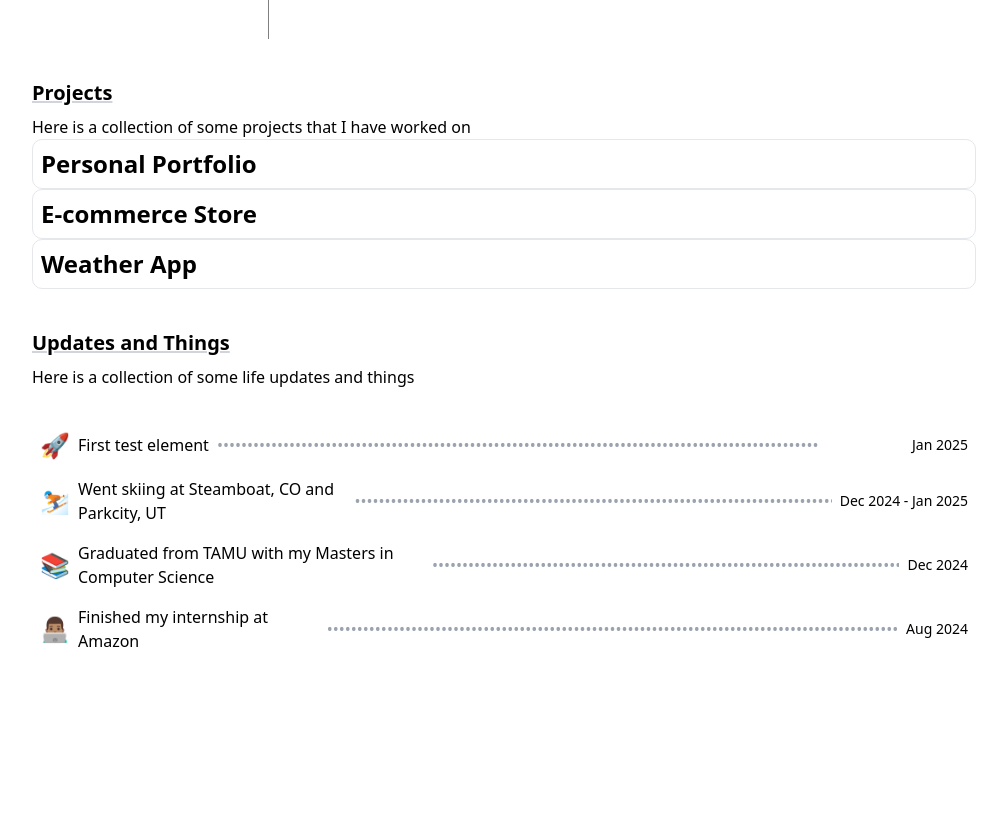
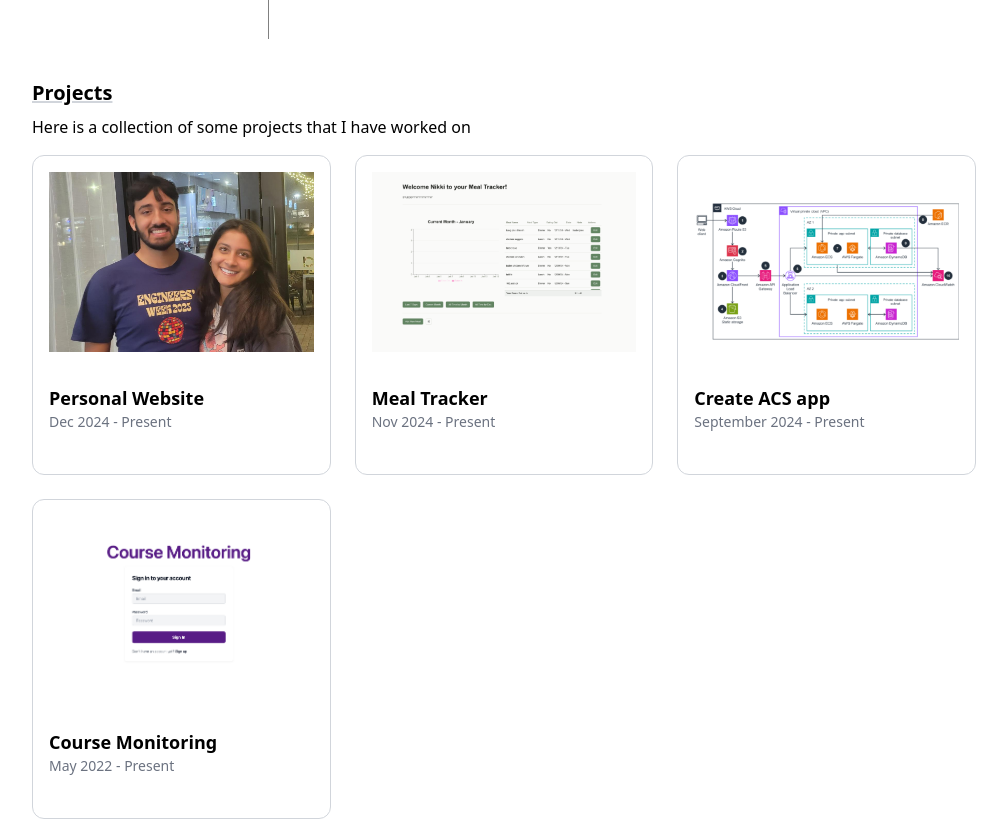
Before and after one commit to adamsulemanji/PersonalWebsite, a Next.js app in the folder frontend/: page / in a window 1280 px wide. Shown: the part 1800-2620 px from the top of the page, without its empty margins (136-1143 px from the left). Built offline with nearby package versions, Linux system fonts and the light colour scheme.

Commit message:
Update project details and enhance layout in personal website

```diff
--- a/frontend/src/app/page.tsx
+++ b/frontend/src/app/page.tsx
@@ -189,7 +189,7 @@ export default function Home() {
                 Projects{' '}
                 <span className='absolute bottom-0 left-0 mt-1 block h-[2px] w-0 bg-current transition-all duration-300 group-hover:w-full'></span>
               </p>
-              <p className='mt-2'>
+              <p className='mb-4 mt-2'>
                 Here is a collection of some projects that I have worked on
               </p>
               <Projects />
@@ -203,7 +203,9 @@ export default function Home() {
                 Here is a collection of some life updates and things
               </p>
             </div>
-            <Updates category='all' />
+            <div>
+              <Updates category='all' />
+            </div>
           </main>
         </div>
       </div>
--- a/frontend/src/assets/projects.tsx
+++ b/frontend/src/assets/projects.tsx
@@ -9,29 +9,36 @@ interface projects {
 
 export const projects: projects[] = [
   {
-    title: 'Personal Portfolio',
+    title: 'Personal Website',
     description:
-      'A personal portfolio website to showcase my projects and skills.',
-    url: 'https://example.com',
-    date: '2023-01-01',
-    pictures: ['portfolio1.png', 'portfolio2.png'],
+      'A personal portfolio overengineered using AWS services and custom CI/CD pipeline.',
+    url: 'https://adamsulemanji.com',
+    date: 'Dec 2024 - Present',
+    pictures: ['/images/me.JPG'],
     categories: ['webdev'],
   },
   {
-    title: 'E-commerce Store',
-    description:
-      'An online store for selling products with a shopping cart and payment integration.',
-    url: 'https://example-store.com',
-    date: '2022-12-15',
-    pictures: ['store1.png', 'store2.png'],
+    title: 'Meal Tracker',
+    description: 'Custom and personalized mealtracker for nikki.',
+    url: 'https://mealtracker.adamsulemanji.com',
+    date: 'Nov 2024 - Present',
+    pictures: ['images/mealtracker.png'],
     categories: ['webdev', 'ecomm'],
   },
   {
-    title: 'Weather App',
+    title: 'Create ACS app',
     description:
-      'A weather forecasting app that provides current and future weather information.',
-    date: '2022-11-20',
-    pictures: ['weather1.png', 'weather2.png'],
+      'Command line tool to create full cdk applications with a single command.',
+    date: 'September 2024 - Present',
+    url: 'https://github.com/adamsulemanji',
+    pictures: ['/images/systemdiagram.png'],
     categories: ['mobiledev'],
   },
+  {
+    title: 'Course Monitoring',
+    description: 'A  course monitoring tool for students about TAMU classes',
+    date: 'May 2022 - Present',
+    url: 'https://courses.adamsulemanji.com/',
+    pictures: ['/images/coursemonitoring.png'],
+  },
 ];
--- a/frontend/src/components/Project.tsx
+++ b/frontend/src/components/Project.tsx
@@ -3,36 +3,63 @@
 import React from 'react';
 import { projects } from '@/assets/projects';
 
-// interface projects {
-//     title: string;
-//     description: string;
-//     url?: string;
-//     date: string;
-//     pictures?: string[];
-//     categories?: string[];
-// }
-
 interface ProjectProps {
   category?: string;
 }
 
+interface Project {
+  title: string;
+  description: string;
+  url?: string;
+  date: string;
+  pictures?: string[];
+  categories?: string[];
+}
+
 export default function Project({ category = '' }: ProjectProps) {
   return (
-    <div>
+    <div className='grid grid-cols-1 gap-6 sm:grid-cols-2 lg:grid-cols-3'>
       {projects
         .filter(
-          (project) =>
+          (project: Project) =>
             !category ||
             (project.categories && project.categories.includes(category))
         )
-        .map((project, index) => (
+        .map((project: Project, index) => (
           <div
             key={index}
-            className='flex flex-col space-y-2 rounded-md border border-gray-200 p-2 hover:bg-gray-100 dark:hover:bg-gray-800'
+            className='group relative h-80 w-full overflow-hidden rounded-lg border border-gray-300 bg-white dark:border-gray-700 dark:bg-gray-800'
           >
-            {project.title && (
-              <h2 className='text-2xl font-bold'>{project.title}</h2>
-            )}
+            <div className='absolute inset-0 flex flex-col transition-transform duration-300 group-hover:-translate-y-2/3'>
+              <img
+                src={project.pictures?.[0] || ''}
+                alt={project.title}
+                className='h-2/3 w-full rounded-md object-cover object-center p-4'
+              />
+              <div className='flex-1 p-4'>
+                <h3 className='text-lg font-bold dark:text-white'>
+                  {project.title}
+                </h3>
+                <p className='text-sm text-gray-500 dark:text-gray-400'>
+                  {project.date}
+                </p>
+              </div>
+            </div>
+
+            <div className='bg-gradient-to-t absolute inset-0 flex translate-y-2/3 transform flex-col justify-end from-black via-transparent to-transparent p-4 opacity-0 transition-all duration-300 group-hover:translate-y-0 group-hover:opacity-100'>
+              <p className='mb-2 text-sm'>{project.description}</p>
+              <p className='mb-4 text-xs'>{project.date}</p>
+              {project.url && (
+                <a
+                  href={project.url}
+                  target='_blank'
+                  rel='noopener noreferrer'
+                  className='inline-block w-fit rounded bg-green-700 p-2 text-white dark:bg-blue-500'
+                >
+                  Visit {project.title}
+                </a>
+              )}
+            </div>
           </div>
         ))}
     </div>
```
